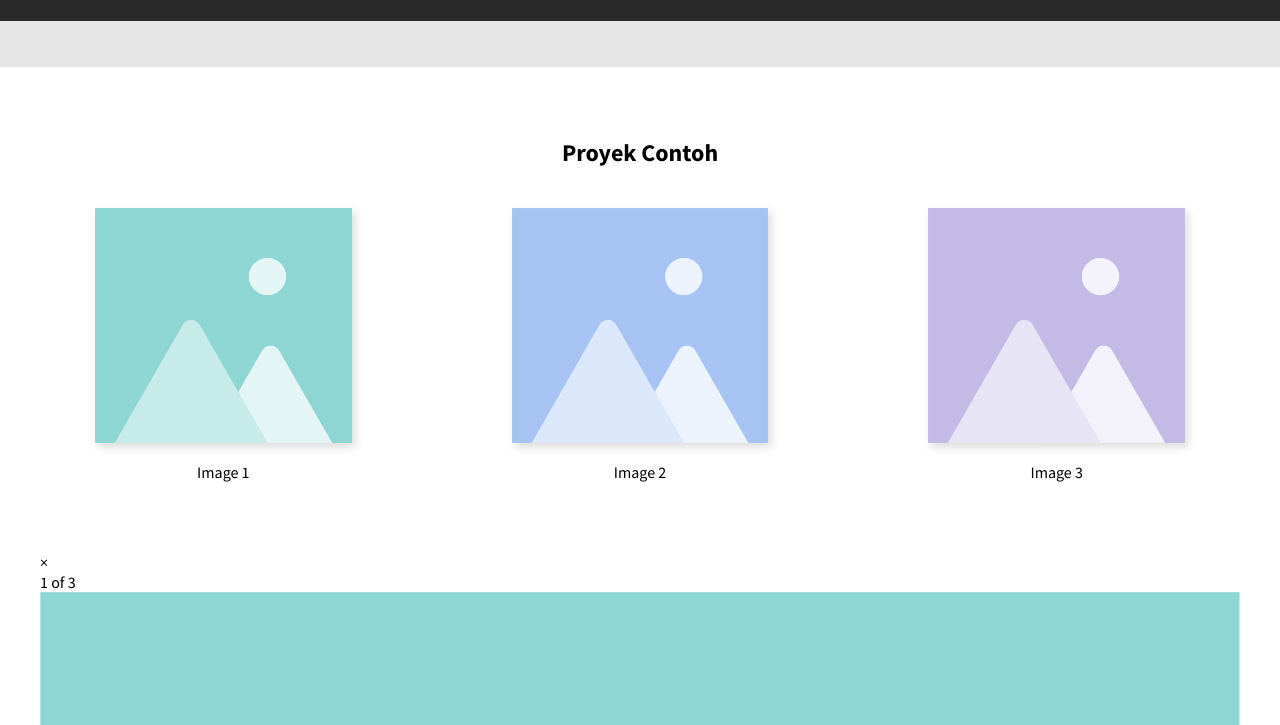
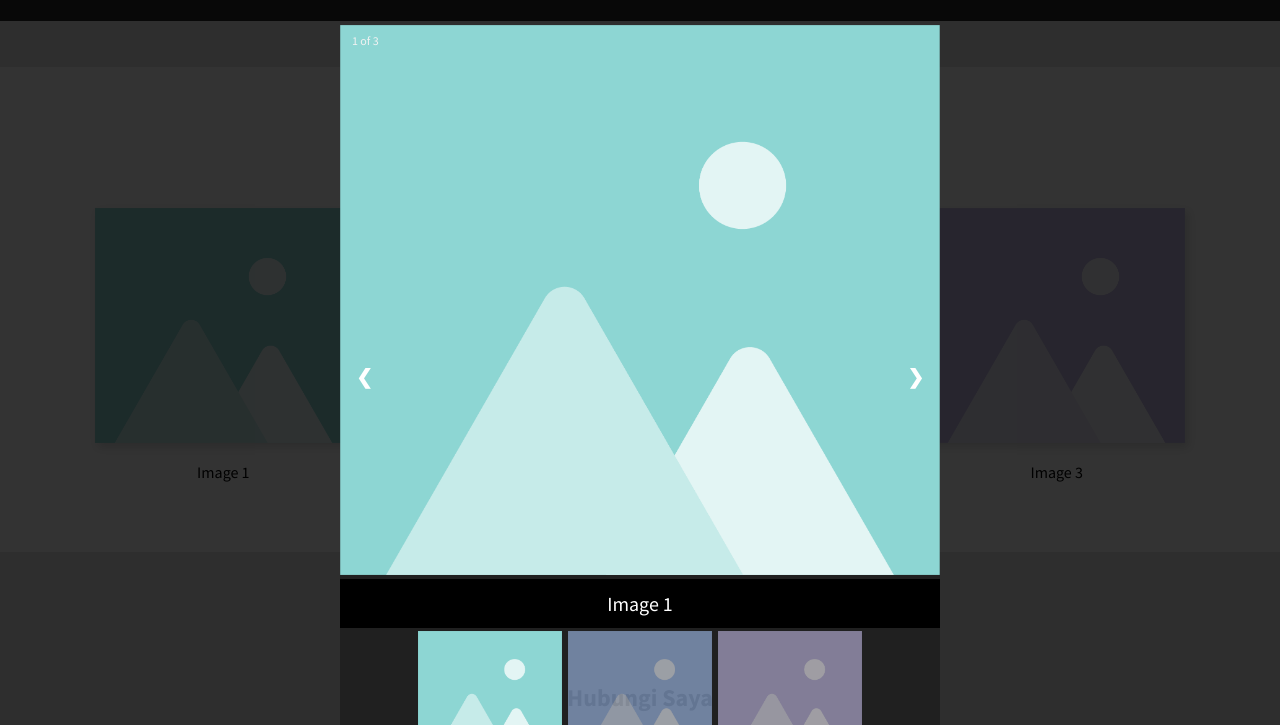
Before and after one commit to budiiprayoga/ninjaken-portfolio, a plain HTML site: page index.html in a window 1280 px wide. Both pictures are taken after a click on the picture 223 px from the left and 1324 px from the top of the page. Shown: the part 999-1724 px from the top of the page. Drawn offline with nearby package versions, Linux system fonts and the light colour scheme.

Commit message:
added style lightbox

```diff
--- a/css/style.css
+++ b/css/style.css
@@ -257,6 +257,142 @@ footer {
   text-align: center;
 }
 
+/* LIGHTBOX */
+/* --close btn-- */
+.close {
+  color: white;
+  position: absolute;
+  top: 10px;
+  right: 25px;
+  font-size: 35px;
+  font-weight: bold;
+}
+
+.close:hover,
+.close:focus {
+  color: #999;
+  text-decoration: none;
+  cursor: pointer;
+}
+/* ---- */
+
+/* --Next & previous buttons-- */
+.prev,
+.next {
+  cursor: pointer;
+  position: absolute;
+  top: 50%;
+  width: auto;
+  padding: 16px;
+  margin-top: -50px;
+  color: white;
+  font-weight: bold;
+  font-size: 20px;
+  transition: 0.6s ease;
+  border-radius: 0 3px 3px 0;
+  user-select: none;
+  -webkit-user-select: none;
+}
+
+/* Position the "next button" to the right */
+.next {
+  right: 0;
+  border-radius: 3px 0 0 3px;
+}
+
+/* On hover, add a black background color with a little bit see-through */
+.prev:hover,
+.next:hover {
+  background-color: rgba(0, 0, 0, 0.8);
+}
+/* ---- */
+
+#caption {
+  font-size: 20px;
+  padding: 10px;
+}
+
+.demo-box {
+  display: flex;
+  flex-wrap: wrap;
+  align-content: center;
+  justify-content: center;
+  align-items: center;
+}
+
+.column {
+  width: 25%;
+  padding: 3px;
+}
+
+.column img {
+  text-align: center;
+}
+
+.lightbox {
+  display: none;
+  position: fixed;
+  z-index: 1;
+  padding-top: 100px;
+  left: 0;
+  top: 0;
+  width: 100%;
+  height: 100%;
+  overflow: auto;
+  background-color: rgba(0, 0, 0, 0.8);
+}
+
+.lightbox-content {
+  position: relative;
+  background-color: rgba(0, 0, 0, 0.3);
+  margin: auto;
+  padding: 0;
+  width: 50%;
+  max-width: 1200px;
+}
+
+.mySlides {
+  display: none;
+}
+
+.cursor {
+  cursor: pointer;
+}
+
+/* --Number text (1/3 etc)-- */
+.numbertext {
+  color: #f2f2f2;
+  font-size: 12px;
+  padding: 8px 12px;
+  position: absolute;
+  top: 0;
+}
+/* ---- */
+
+.caption-container {
+  text-align: center;
+  background-color: black;
+  padding: 2px 16px;
+  color: white;
+}
+
+.demo {
+  opacity: 0.6;
+}
+
+.active,
+.demo:hover {
+  opacity: 1;
+}
+
+img.hover-shadow {
+  transition: 0.3s;
+}
+
+.hover-shadow:hover {
+  box-shadow: 0 4px 8px 0 rgba(0, 0, 0, 0.2), 0 6px 20px 0 rgba(0, 0, 0, 0.19);
+}
+
 /* ---------------------------- */
 
 /* SECTION CONTACT */
```
